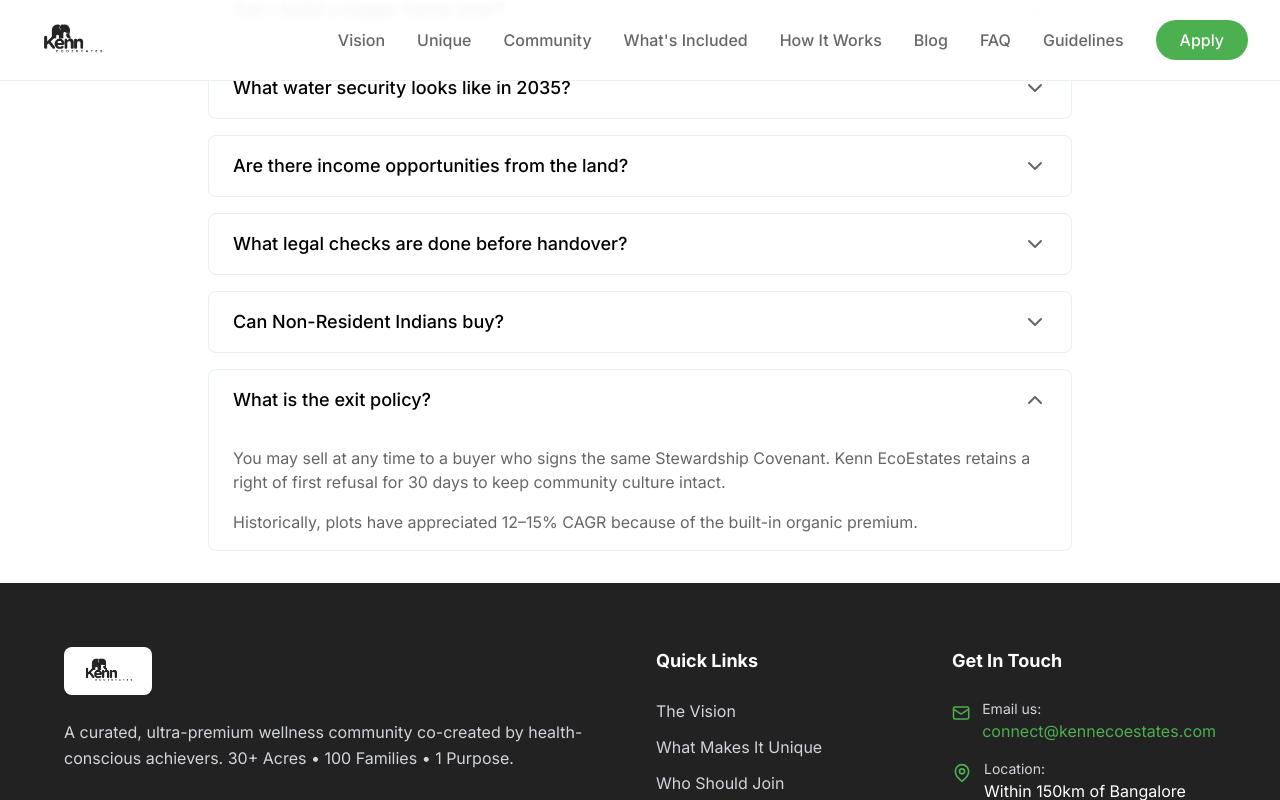
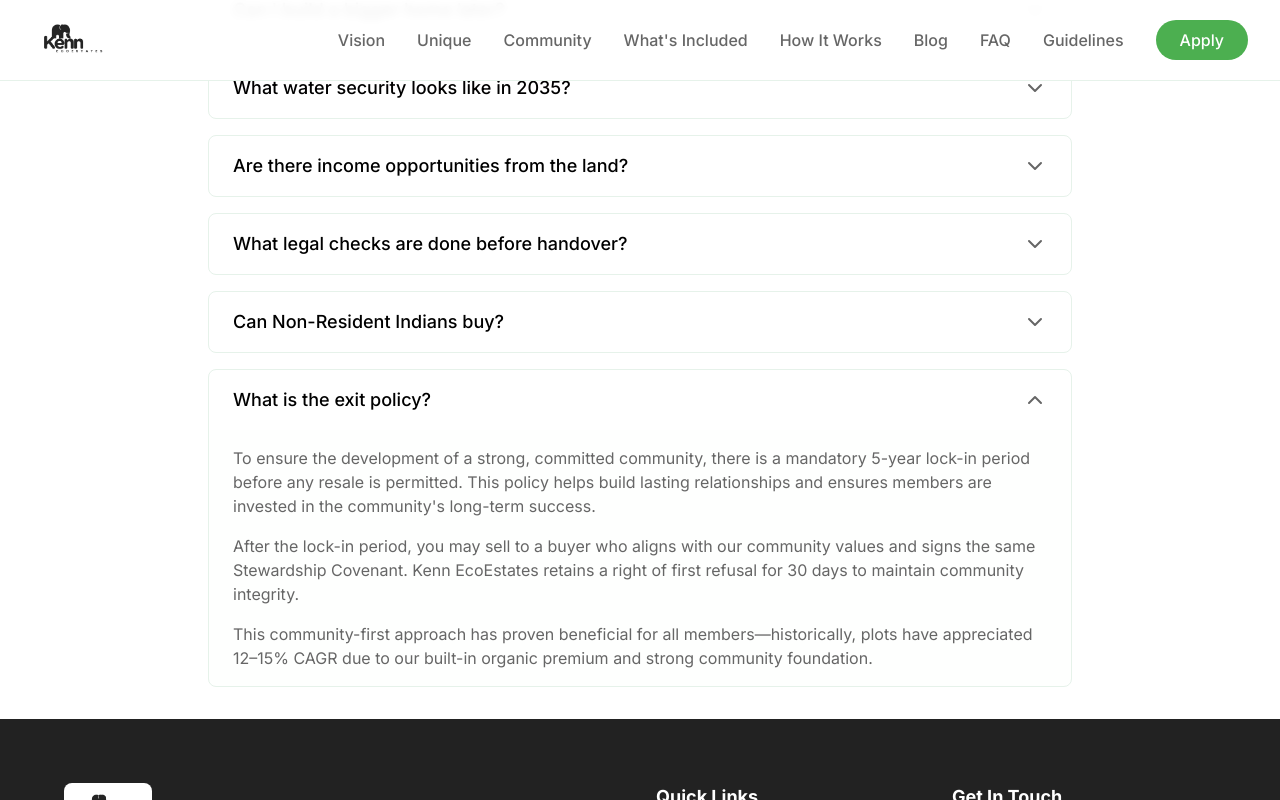
Before and after one commit to adonisarun123/kenn, a Next.js app: page /faq in a window 1280 px wide. Both pictures are taken after a click on the button "What is the exit policy?". Shown: the part 707-1507 px from the top of the page. Built offline with nearby package versions, Linux system fonts and the light colour scheme.

Commit message:
📝 Update FAQ exit policy
- Added 5-year mandatory lock-in period
- Emphasized community-focused approach
- Clarified post-lock-in sale process
- Added context about community value alignment
- Highlighted long-term benefits of community stability

```diff
--- a/app/faq/page.tsx
+++ b/app/faq/page.tsx
@@ -146,10 +146,13 @@
     answer: (
       <div className="space-y-4">
         <p>
-          You may sell at any time to a buyer who signs the same Stewardship Covenant. Kenn EcoEstates retains a right of first refusal for 30 days to keep community culture intact.
+          To ensure the development of a strong, committed community, there is a mandatory 5-year lock-in period before any resale is permitted. This policy helps build lasting relationships and ensures members are invested in the community's long-term success.
         </p>
         <p>
-          Historically, plots have appreciated 12–15% CAGR because of the built-in organic premium.
+          After the lock-in period, you may sell to a buyer who aligns with our community values and signs the same Stewardship Covenant. Kenn EcoEstates retains a right of first refusal for 30 days to maintain community integrity.
+        </p>
+        <p>
+          This community-first approach has proven beneficial for all members—historically, plots have appreciated 12–15% CAGR due to our built-in organic premium and strong community foundation.
         </p>
       </div>
     ),
```
